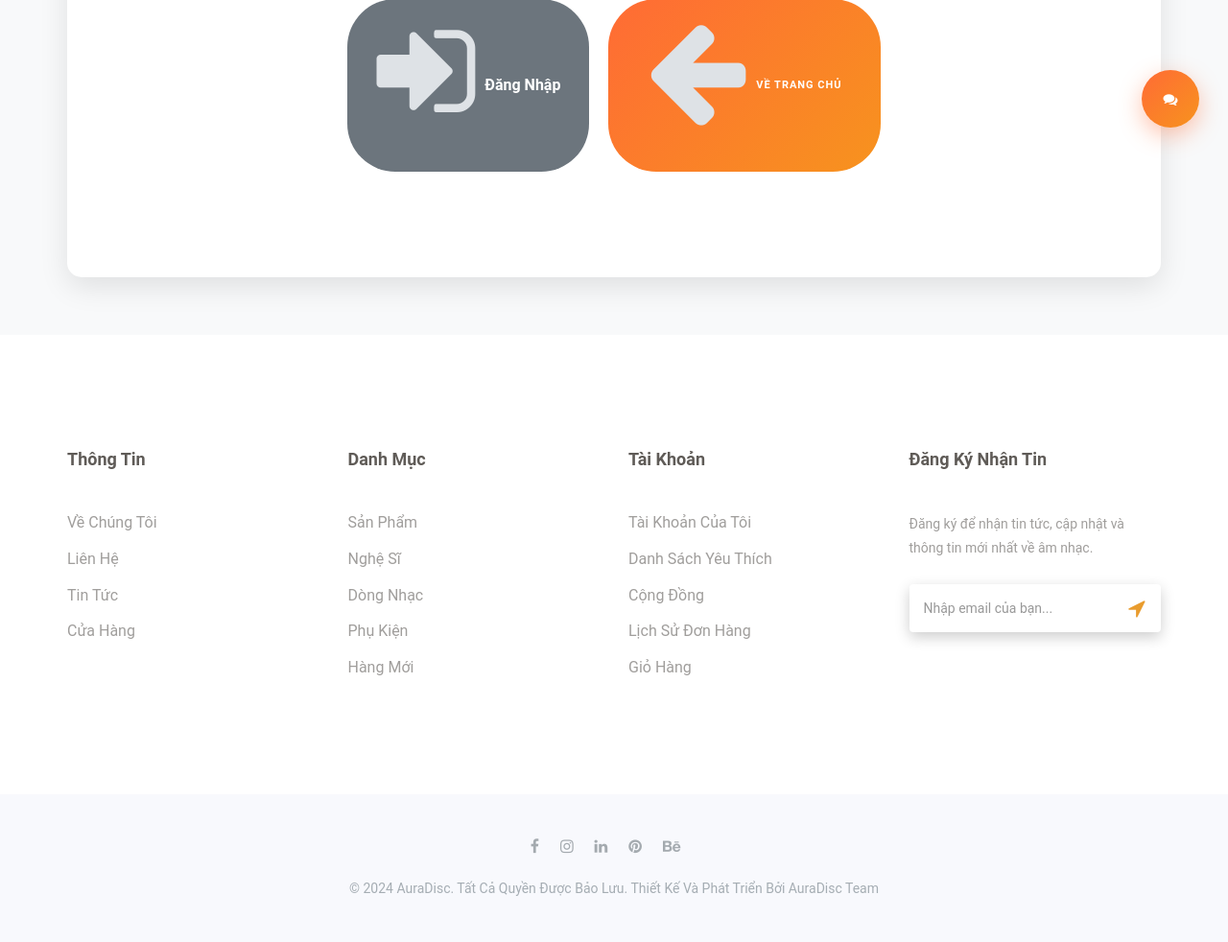
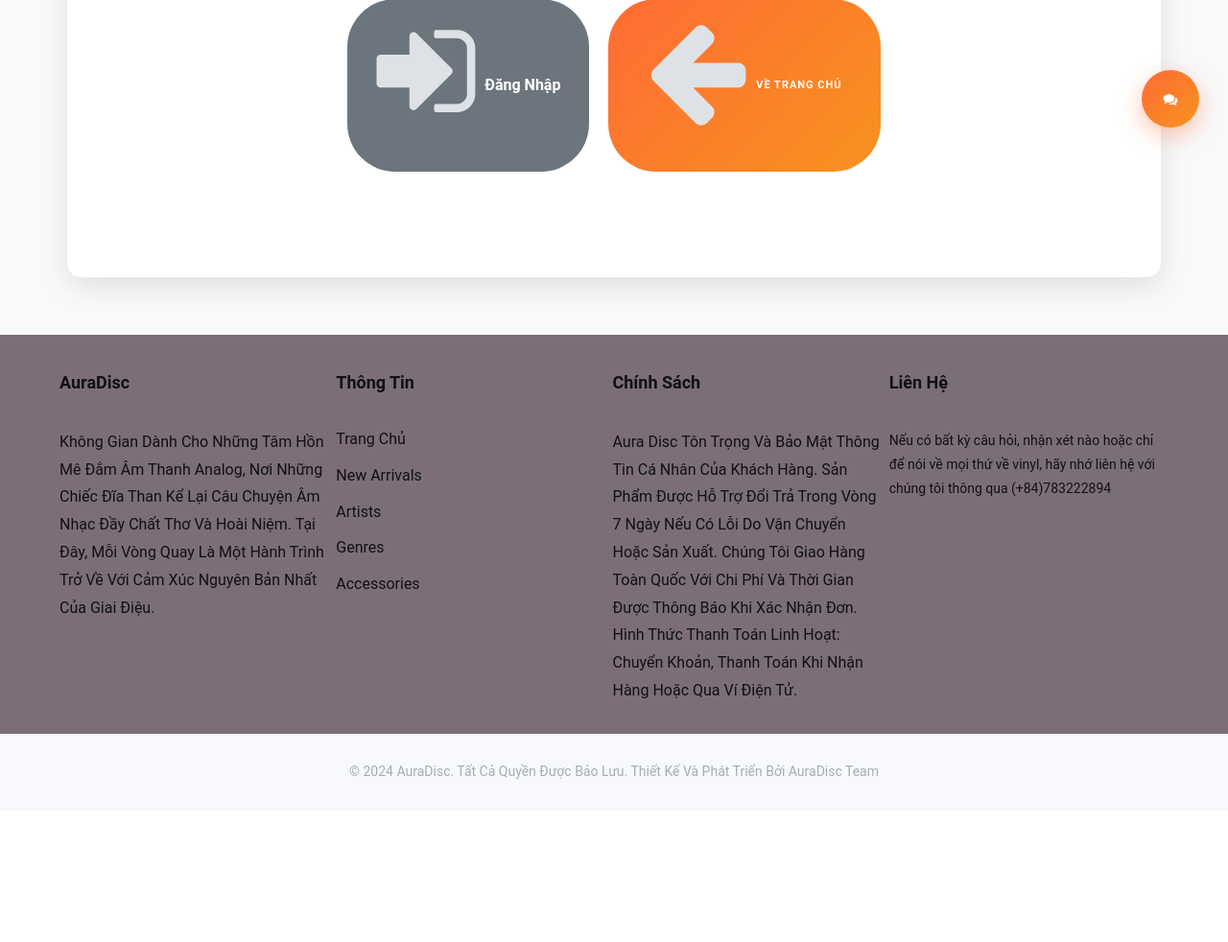
Before and after one commit to Khanh-Vy04/WEB_MXH, a PHP site: page /send-verification/user/cart.php in a window 1280 px wide. Shown: the part 637-1619 px from the top of the page at 96% size. After the commit the page ends 1449 px from the top, so only its background shows below. Run offline with PHP 8.4, Linux system fonts and the light colour scheme.

Commit message:
fix foooter

```diff
--- a/user/assets/css/style.css
+++ b/user/assets/css/style.css
@@ -822,7 +822,47 @@ span.feature-review {margin-left: 10px;}
 /*-------------------------------------
         10. News-letter
 --------------------------------------*/
-.newsletter{padding:120px 0 75px;}
+.newsletter{padding:40px 0 30px; background: #7c6e78;}
+.newsletter, .newsletter * {
+    color: #111 !important;
+}
+
+.newsletter .container {
+    padding-left: 32px;
+}
+.newsletter .hm-footer-widget:first-child {
+    margin-left: -25px;
+}
+
+.newsletter .hm-footer-widget {
+    display: flex;
+    flex-direction: column;
+    align-items: flex-start;
+    justify-content: flex-start;
+    gap: 16px;
+    margin-bottom: 0;
+    padding-bottom: 0;
+}
+.newsletter .hm-foot-title {
+    margin-bottom: 0;
+    width: 100%;
+}
+.newsletter .hm-foot-title h4 {
+    margin-bottom: 10px;
+    width: 100%;
+    text-align: left;
+}
+.newsletter .hm-foot-menu ul, .newsletter .hm-foot-para, .newsletter .hm-foot-menu ul p {
+    margin-bottom: 0;
+    width: 100%;
+    text-align: left;
+}
+.newsletter .hm-foot-menu ul li, .newsletter .hm-foot-menu ul p, .newsletter .hm-foot-para p {
+    margin-bottom: 0;
+}
+.newsletter .hm-footer-widget > *:not(:last-child) {
+    margin-bottom: 12px;
+}
 
 .hm-footer-widget{margin-bottom: 30px;}
 .hm-foot-title h4 {
@@ -895,7 +935,7 @@ span.feature-review {margin-left: 10px;}
     background: #f8f9fd;
     display: flex;
     align-items: center;
-    height: 154px;
+    height: 80px;
 }
 .hm-footer-copyright p,.hm-footer-copyright p a {
     color: #a5adb3;
--- a/user/includes/footer.php
+++ b/user/includes/footer.php
@@ -6,14 +6,11 @@
 				<div class=" col-md-3 col-sm-6 col-xs-12">
 					<div class="hm-footer-widget">
 						<div class="hm-foot-title">
-							<h4>Thông tin</h4>
+							<h4>AuraDisc</h4>
 						</div><!--/.hm-foot-title-->
 						<div class="hm-foot-menu">
 							<ul>
-								<li><a href="#">Về chúng tôi</a></li><!--/li-->
-								<li><a href="#">Liên hệ</a></li><!--/li-->
-								<li><a href="#">Tin tức</a></li><!--/li-->
-								<li><a href="#">Cửa hàng</a></li><!--/li-->
+								<p>Không gian dành cho những tâm hồn mê đắm âm thanh analog, nơi những chiếc đĩa than kể lại câu chuyện âm nhạc đầy chất thơ và hoài niệm. Tại đây, mỗi vòng quay là một hành trình trở về với cảm xúc nguyên bản nhất của giai điệu.</p>
 							</ul><!--/ul-->
 						</div><!--/.hm-foot-menu-->
 					</div><!--/.hm-footer-widget-->
@@ -21,15 +18,15 @@
 				<div class=" col-md-3 col-sm-6 col-xs-12">
 					<div class="hm-footer-widget">
 						<div class="hm-foot-title">
-							<h4>Danh mục</h4>
+							<h4>Thông tin</h4>
 						</div><!--/.hm-foot-title-->
 						<div class="hm-foot-menu">
 							<ul>
-								<li><a href="products.php">Sản phẩm</a></li><!--/li-->
-								<li><a href="Artists/Artists.php">Nghệ sĩ</a></li><!--/li-->
-								<li><a href="genre/genres.php">Dòng nhạc</a></li><!--/li-->
-								<li><a href="accessories.php">Phụ kiện</a></li><!--/li-->
-								<li><a href="new-arrivals.php">Hàng mới</a></li><!--/li-->
+								<li><a href="/WEB_MXH/user/index.php">Trang chủ</a></li><!--/li-->
+								<li><a href="/WEB_MXH/user/new-arrivals.php">New Arrivals</a></li><!--/li-->
+								<li><a href="/WEB_MXH/user/Artists/Artists.php">Artists</a></li><!--/li-->
+								<li><a href="/WEB_MXH/user/genre/genres.php">Genres</a></li><!--/li-->
+								<li><a href="/WEB_MXH/user/accessories.php">Accessories</a></li><!--/li-->
 							</ul><!--/ul-->
 						</div><!--/.hm-foot-menu-->
 					</div><!--/.hm-footer-widget-->
@@ -37,15 +34,11 @@
 				<div class=" col-md-3 col-sm-6 col-xs-12">
 					<div class="hm-footer-widget">
 						<div class="hm-foot-title">
-							<h4>Tài khoản</h4>
+							<h4>Chính sách</h4>
 						</div><!--/.hm-foot-title-->
 						<div class="hm-foot-menu">
 							<ul>
-								<li><a href="profile.php">Tài khoản của tôi</a></li><!--/li-->
-								<li><a href="#">Danh sách yêu thích</a></li><!--/li-->
-								<li><a href="#">Cộng đồng</a></li><!--/li-->
-								<li><a href="#">Lịch sử đơn hàng</a></li><!--/li-->
-								<li><a href="cart.php">Giỏ hàng</a></li><!--/li-->
+								<p>Aura Disc tôn trọng và bảo mật thông tin cá nhân của khách hàng. Sản phẩm được hỗ trợ đổi trả trong vòng 7 ngày nếu có lỗi do vận chuyển hoặc sản xuất. Chúng tôi giao hàng toàn quốc với chi phí và thời gian được thông báo khi xác nhận đơn. Hình thức thanh toán linh hoạt: chuyển khoản, thanh toán khi nhận hàng hoặc qua ví điện tử.</p>
 							</ul><!--/ul-->
 						</div><!--/.hm-foot-menu-->
 					</div><!--/.hm-footer-widget-->
@@ -53,21 +46,19 @@
 				<div class=" col-md-3 col-sm-6  col-xs-12">
 					<div class="hm-footer-widget">
 						<div class="hm-foot-title">
-							<h4>Đăng ký nhận tin</h4>
+							<h4>Liên hệ</h4>
 						</div><!--/.hm-foot-title-->
 						<div class="hm-foot-para">
-							<p>
-								Đăng ký để nhận tin tức, cập nhật và thông tin mới nhất về âm nhạc.
-							</p>
+							<p>Nếu có bất kỳ câu hỏi, nhận xét nào hoặc chỉ để nói về mọi thứ về vinyl, hãy nhớ liên hệ với chúng tôi thông qua (+84)783222894</p>
 						</div><!--/.hm-foot-para-->
-						<div class="hm-foot-email">
+						<!--<div class="hm-foot-email">
 							<div class="foot-email-box">
 								<input type="text" class="form-control" placeholder="Nhập email của bạn...">
-							</div><!--/.foot-email-box-->
+							</div>--><!--/.foot-email-box
 							<div class="foot-email-subscribe">
 								<span><i class="fa fa-location-arrow"></i></span>
-							</div><!--/.foot-email-icon-->
-						</div><!--/.hm-foot-email-->
+							</div>/.foot-email-icon
+						</div>-->
 					</div><!--/.hm-footer-widget-->
 				</div><!--/.col-->
 			</div><!--/.row-->
@@ -82,13 +73,13 @@
 <footer id="footer"  class="footer">
 	<div class="container">
 		<div class="hm-footer-copyright text-center">
-			<div class="footer-social">
+			<!--<div class="footer-social">
 				<a href="#" title="Facebook"><i class="fa fa-facebook"></i></a>
 				<a href="#" title="Instagram"><i class="fa fa-instagram"></i></a>
 				<a href="#" title="LinkedIn"><i class="fa fa-linkedin"></i></a>
 				<a href="#" title="Pinterest"><i class="fa fa-pinterest"></i></a>
 				<a href="#" title="Behance"><i class="fa fa-behance"></i></a>
-			</div>
+			</div>-->
 			<p>
 				&copy; 2024 AuraDisc. Tất cả quyền được bảo lưu. Thiết kế và phát triển bởi <a href="#">AuraDisc Team</a>
 			</p><!--/p-->
```
